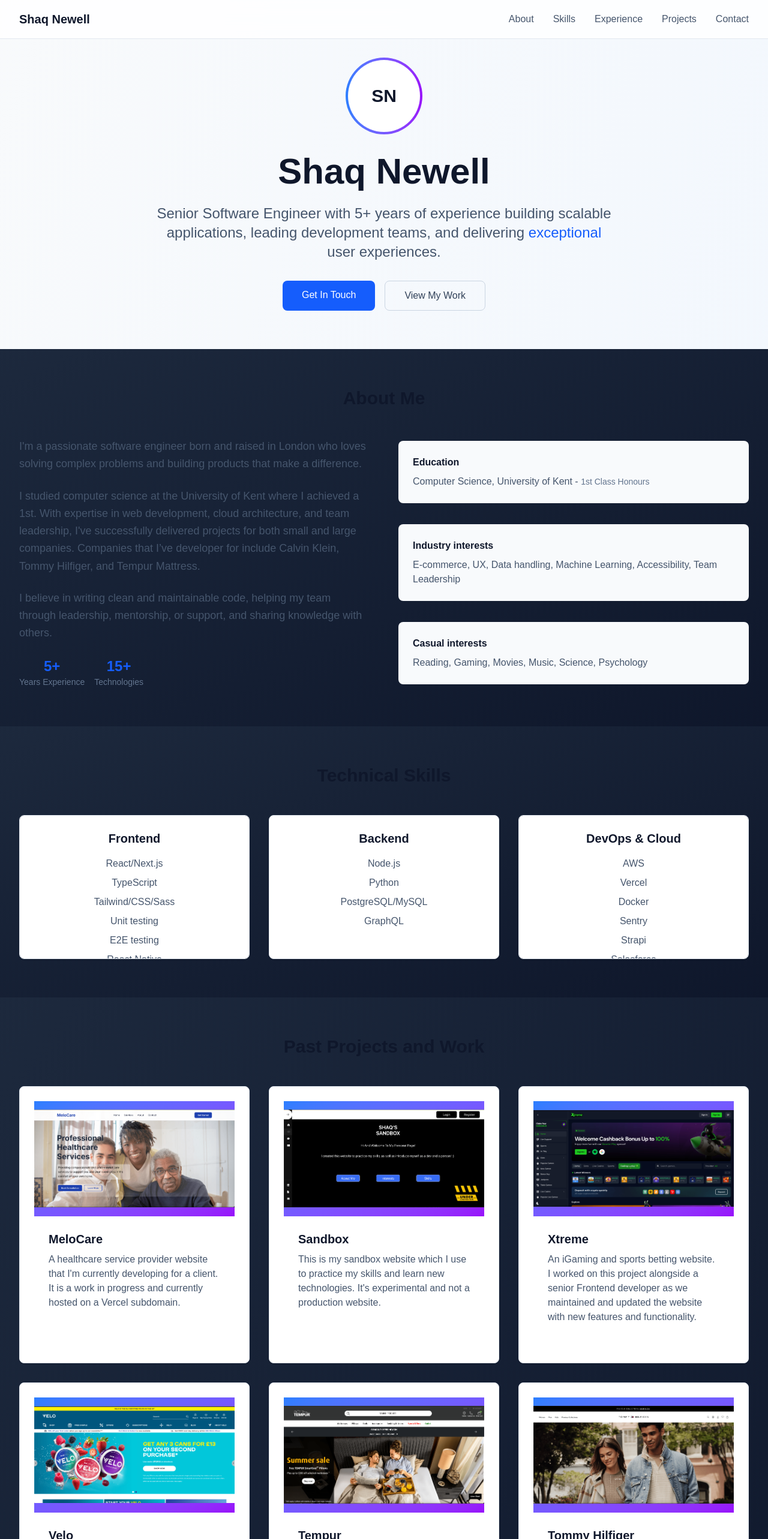
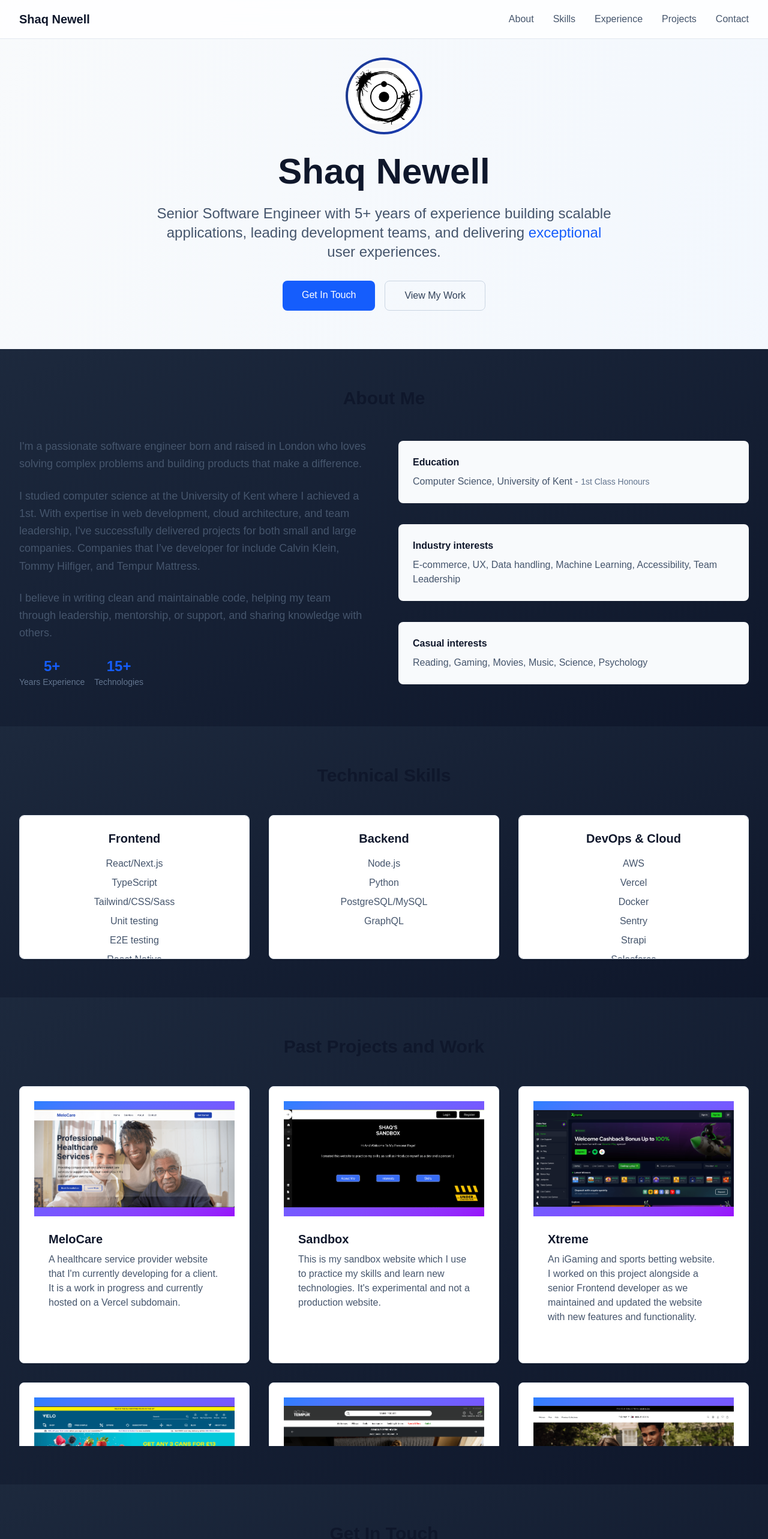
Before and after one commit to ShaqNew/shaqs-card, a Next.js app: page / in a window 1280 px wide. Shown: the top 2566 px of the page at 60% size. Built offline with nearby package versions, Linux system fonts and the light colour scheme.

Commit message:
Installed tailwind-styled-components
Installed tailwind-styled-components to allow styled components
Added logo
Added hyperlinks to projects

```diff
--- a/src/components/Hero.tsx
+++ b/src/components/Hero.tsx
@@ -1,11 +1,20 @@
+import Image from "next/image";
+import logogram from "@/lib/images/logogram-hydCrl.png";
+
 export default function Hero() {
   return (
     <section className="pt-24 pb-16 px-4 sm:px-6 lg:px-8">
       <div className="section-container text-center">
         <div className="mb-8">
-          <div className="w-32 h-32 mx-auto mb-6 rounded-full bg-gradient-to-r from-blue-500 to-purple-600 p-1">
+          <div className="w-32 h-32 mx-auto mb-6 rounded-full bg-gradient-to-r from-blue-900 to-blue-800 p-1">
             <div className="w-full h-full rounded-full bg-white dark:bg-slate-800 flex items-center justify-center">
-              <span className="text-3xl font-bold text-heading">SN</span>
+              <Image
+                src={logogram}
+                alt="logogram"
+                width={1000}
+                height={1000}
+                className="w-full h-full object-contain"
+              />
             </div>
           </div>
         </div>
--- a/src/components/Projects.tsx
+++ b/src/components/Projects.tsx
@@ -1,4 +1,5 @@
 import Image from "next/image";
+import tw from "tailwind-styled-components";
 import CalvinKlein from "@/lib/images/CK_Page.png";
 import TommyHilfiger from "@/lib/images/TH_Page.png";
 import Tempur from "@/lib/images/Tempur_Page.png";
@@ -7,20 +8,30 @@ import Xtreme from "@/lib/images/Xtreme_Page.png";
 import MeloCare from "@/lib/images/MeloCare_Page.png";
 import Sandbox from "@/lib/images/Sandbox_Page.png";
 
+const ProjectGrid = tw.div`
+grid md:grid-cols-2 lg:grid-cols-3 gap-8 overflow-scroll h-150
+`;
+
+const ProjectCardImage = tw.a`
+h-48 bg-gradient-to-br from-blue-500 to-purple-600 flex items-center justify-center
+`;
+
+const ProjectCardHeading = tw.h3`
+text-xl font-semibold text-heading mb-2
+`;
+
 export default function Projects() {
   return (
     <section id="projects" className="section-padding">
       <div className="section-container">
         <h2 className="section-title">Past Projects and Work</h2>
-        <div className="grid md:grid-cols-2 lg:grid-cols-3 gap-8 overflow-scroll">
-          <div className="card overflow-hidden">
-            <div className="h-48 bg-gradient-to-br from-blue-500 to-purple-600 flex items-center justify-center">
+        <ProjectGrid>
+          <div className="card">
+            <ProjectCardImage href="https://melo-next.vercel.app/">
               <Image src={MeloCare} alt="MeloCare" width={1000} height={1000} />
-            </div>
+            </ProjectCardImage>
             <div className="p-6">
-              <h3 className="text-xl font-semibold text-heading mb-2">
-                MeloCare
-              </h3>
+              <ProjectCardHeading>MeloCare</ProjectCardHeading>
               <p className="text-body mb-4">
                 A healthcare service provider website that I&apos;m currently
                 developing for a client. It is a work in progress and currently
@@ -29,14 +40,12 @@ export default function Projects() {
             </div>
           </div>
 
-          <div className="card overflow-hidden">
-            <div className="h-48 bg-gradient-to-br from-blue-500 to-purple-600 flex items-center justify-center">
+          <div className="card">
+            <ProjectCardImage href="https://shaqs-sandbox.vercel.app/">
               <Image src={Sandbox} alt="Sandbox" width={1000} height={1000} />
-            </div>
+            </ProjectCardImage>
             <div className="p-6">
-              <h3 className="text-xl font-semibold text-heading mb-2">
-                Sandbox
-              </h3>
+              <ProjectCardHeading>Sandbox</ProjectCardHeading>
               <p className="text-body mb-4">
                 This is my sandbox website which I use to practice my skills and
                 learn new technologies. It&apos;s experimental and not a
@@ -45,14 +54,12 @@ export default function Projects() {
             </div>
           </div>
 
-          <div className="card overflow-hidden">
-            <div className="h-48 bg-gradient-to-br from-blue-500 to-purple-600 flex items-center justify-center">
+          <div className="card">
+            <ProjectCardImage href="https://www.xtreme.game/">
               <Image src={Xtreme} alt="Xtreme" width={1000} height={1000} />
-            </div>
+            </ProjectCardImage>
             <div className="p-6">
-              <h3 className="text-xl font-semibold text-heading mb-2">
-                Xtreme
-              </h3>
+              <ProjectCardHeading>Xtreme</ProjectCardHeading>
               <p className="text-body mb-4">
                 An iGaming and sports betting website. I worked on this project
                 alongside a senior Frontend developer as we maintained and
@@ -61,12 +68,12 @@ export default function Projects() {
             </div>
           </div>
 
-          <div className="card overflow-hidden">
-            <div className="h-48 bg-gradient-to-br from-blue-500 to-purple-600 flex items-center justify-center">
+          <div className="card">
+            <ProjectCardImage href="https://www.velo.com/">
               <Image src={Velo} alt="Velo" width={1000} height={1000} />
-            </div>
+            </ProjectCardImage>
             <div className="p-6">
-              <h3 className="text-xl font-semibold text-heading mb-2">Velo</h3>
+              <ProjectCardHeading>Velo</ProjectCardHeading>
               <p className="text-body mb-4">
                 An e-commerce website for BAT (British American Tobacco) that I
                 worked on alongside a senior Frontend developer as we maintained
@@ -75,10 +82,10 @@ export default function Projects() {
             </div>
           </div>
 
-          <div className="card overflow-hidden">
-            <div className="h-48 bg-gradient-to-br from-blue-500 to-purple-600 flex items-center justify-center">
+          <div className="card">
+            <ProjectCardImage href="https://uk.tempur.com/">
               <Image src={Tempur} alt="Tempur" width={1000} height={1000} />
-            </div>
+            </ProjectCardImage>
             <div className="p-6">
               <h3 className="text-xl font-semibold text-heading mb-2">
                 Tempur
@@ -90,19 +97,17 @@ export default function Projects() {
             </div>
           </div>
 
-          <div className="card overflow-hidden">
-            <div className="h-48 bg-gradient-to-br from-blue-500 to-purple-600 flex items-center justify-center">
+          <div className="card">
+            <ProjectCardImage href="https://uk.tommy.com/">
               <Image
                 src={TommyHilfiger}
                 alt="Tommy Hilfiger"
                 width={1000}
                 height={1000}
               />
-            </div>
+            </ProjectCardImage>
             <div className="p-6">
-              <h3 className="text-xl font-semibold text-heading mb-2">
-                Tommy Hilfiger
-              </h3>
+              <ProjectCardHeading>Tommy Hilfiger</ProjectCardHeading>
               <p className="text-body mb-4">
                 Tommy Hilfiger&apos;s e-commerce website that I worked on during
                 my time at an e-commerce agency.
@@ -110,19 +115,17 @@ export default function Projects() {
             </div>
           </div>
 
-          <div className="card overflow-hidden">
-            <div className="h-48 bg-gradient-to-br from-blue-500 to-purple-600 flex items-center justify-center">
+          <div className="card">
+            <ProjectCardImage href="https://www.calvinklein.co.uk/">
               <Image
                 src={CalvinKlein}
                 alt="Calvin Klein"
                 width={1000}
                 height={1000}
               />
-            </div>
+            </ProjectCardImage>
             <div className="p-6">
-              <h3 className="text-xl font-semibold text-heading mb-2">
-                Calvin Klein
-              </h3>
+              <ProjectCardHeading>Calvin Klein</ProjectCardHeading>
               <p className="text-body mb-4">
                 A Calvin Klein&apos;s e-commerce website that I worked on during
                 my time at an e-commerce agency.
@@ -206,7 +209,7 @@ export default function Projects() {
               </div>
             </div>
           </div> */}
-        </div>
+        </ProjectGrid>
       </div>
     </section>
   );
--- a/src/components/Skills.tsx
+++ b/src/components/Skills.tsx
@@ -1,10 +1,21 @@
+// import styled, { css } from "@emotion/styled";
+import tw from "tailwind-styled-components";
+
+const SkillCard = tw.div`
+  card overflow-y-scroll lg:overflow-scroll h-full md:h-auto sm:h-auto
+`;
+
+const SkillGrid = tw.div`
+  grid md:grid-cols-3 gap-8 lg:h-60 md:h-auto sm:h-auto
+`;
+
 export default function Skills() {
   return (
     <section id="skills" className="section-padding">
       <div className="section-container">
         <h2 className="section-title">Technical Skills</h2>
-        <div className="grid md:grid-cols-3 gap-8 lg:h-60 md:h-auto sm:h-auto">
-          <div className="card lg:overflow-scroll h-full md:h-auto sm:h-auto">
+        <SkillGrid>
+          <SkillCard className="card">
             <h3 className="text-xl font-semibold text-heading mb-4 text-center">
               Frontend
             </h3>
@@ -34,9 +45,9 @@ export default function Skills() {
                 {/* <span className="text-accent font-medium">Adept</span> */}
               </div>
             </div>
-          </div>
+          </SkillCard>
 
-          <div className="card lg:overflow-scroll h-full md:h-auto sm:h-auto">
+          <SkillCard className="card">
             <h3 className="text-xl font-semibold text-heading mb-4 text-center">
               Backend
             </h3>
@@ -58,9 +69,9 @@ export default function Skills() {
                 {/* <span className="text-accent font-medium">Advanced</span> */}
               </div>
             </div>
-          </div>
+          </SkillCard>
 
-          <div className="card lg:overflow-scroll h-full md:h-auto sm:h-auto">
+          <SkillCard className="card">
             <h3 className="text-xl font-semibold text-heading mb-4 text-center">
               DevOps & Cloud
             </h3>
@@ -97,8 +108,8 @@ export default function Skills() {
                 {/* <span className="text-accent font-medium">Expert</span> */}
               </div>
             </div>
-          </div>
-        </div>
+          </SkillCard>
+        </SkillGrid>
       </div>
     </section>
   );
```
Also changed, not shown: package.json (+7 -5 lines), src/lib/images/logogram-hydCrl.png (added), 1 other file (tests, documents, lock files or other folders).
